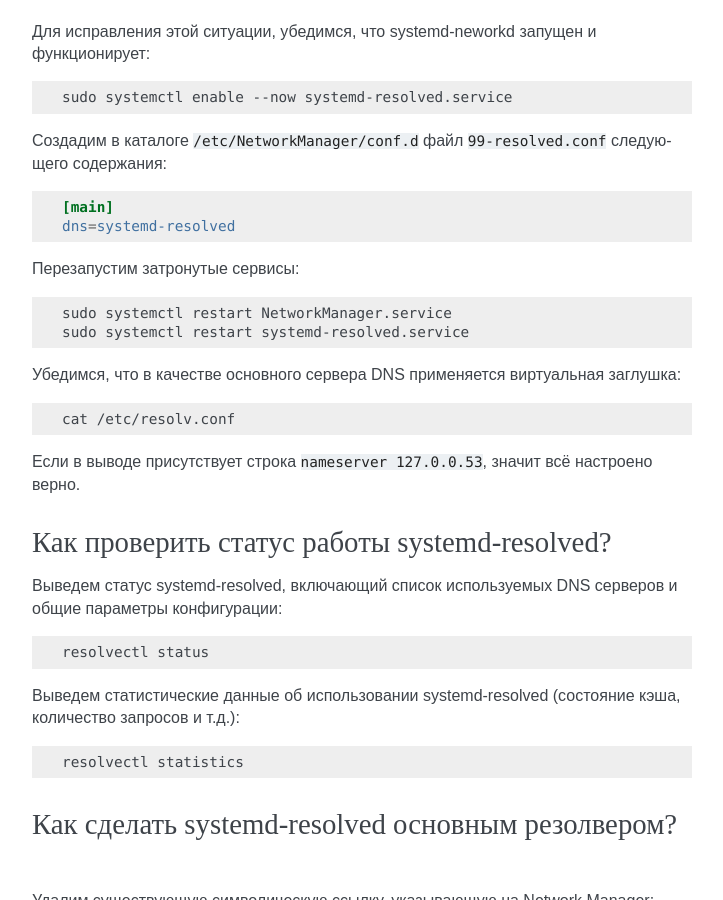
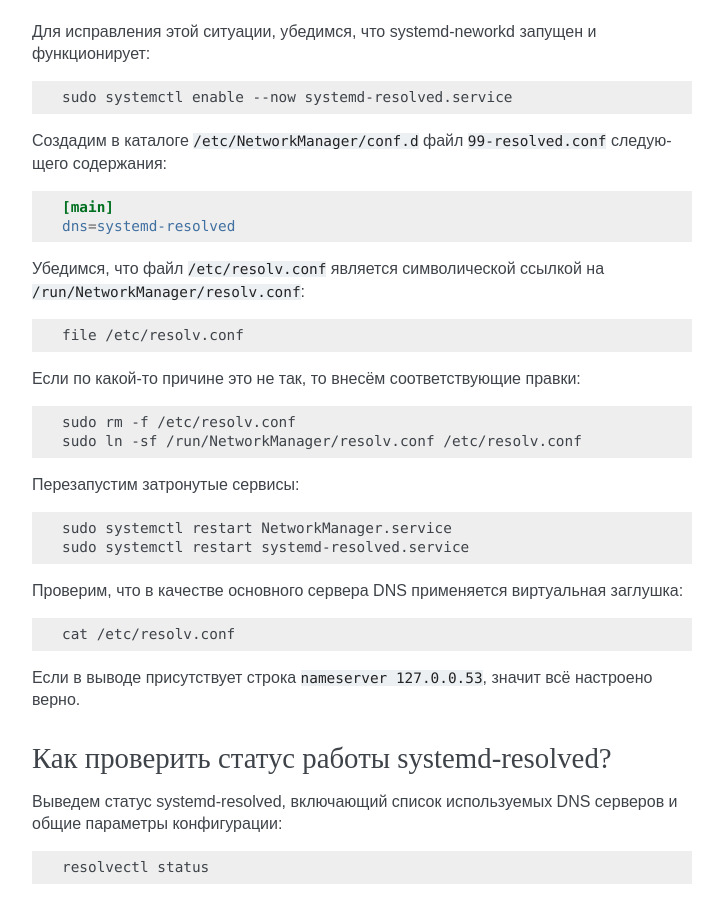
Before and after one commit to RussianFedora/FAQ, a Sphinx documentation site: the page built from source/networking.rst, in a window 1280 px wide and 900 px high, scrolled down 7538 px. Shown: the whole window, without its empty margins (388-1111 px from the left). Built offline with Sphinx 7.4.7, drawn with Linux system fonts in a browser that asks for light colours.

Commit message:
Added additional checking stage for resolved-nm question.

```diff
--- a/source/networking.rst
+++ b/source/networking.rst
@@ -428,6 +428,19 @@ DHCP сервер провайдера способен выдавать пом
     [main]
     dns=systemd-resolved
 
+Убедимся, что файл ``/etc/resolv.conf`` является символической ссылкой на ``/run/NetworkManager/resolv.conf``:
+
+.. code-block:: text
+
+    file /etc/resolv.conf
+
+Если по какой-то причине это не так, то внесём соответствующие правки:
+
+.. code-block:: text
+
+    sudo rm -f /etc/resolv.conf
+    sudo ln -sf /run/NetworkManager/resolv.conf /etc/resolv.conf
+
 Перезапустим затронутые сервисы:
 
 .. code-block:: text
@@ -435,7 +448,7 @@ DHCP сервер провайдера способен выдавать пом
     sudo systemctl restart NetworkManager.service
     sudo systemctl restart systemd-resolved.service
 
-Убедимся, что в качестве основного сервера DNS применяется виртуальная заглушка:
+Проверим, что в качестве основного сервера DNS применяется виртуальная заглушка:
 
 .. code-block:: text
 
```
